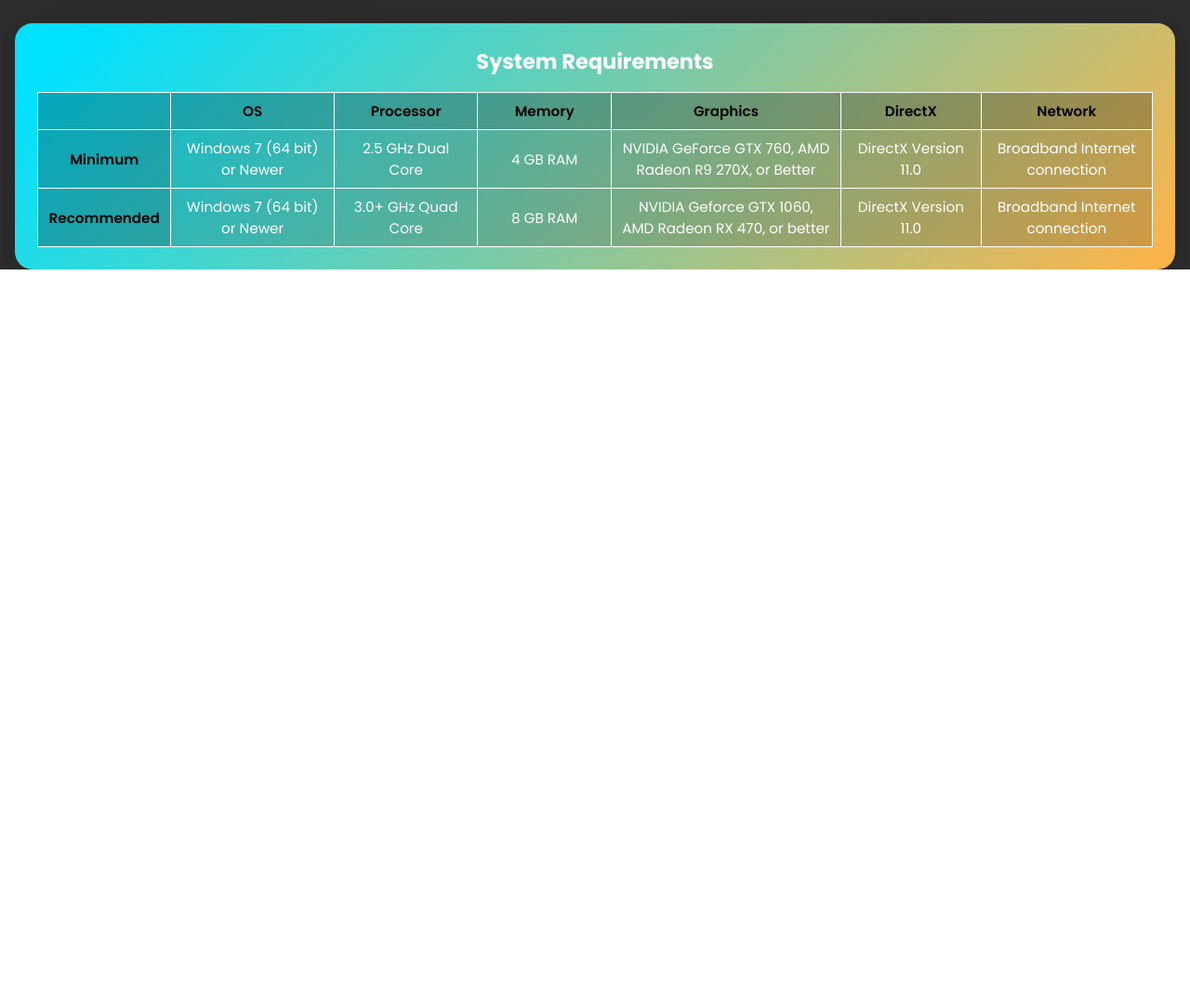
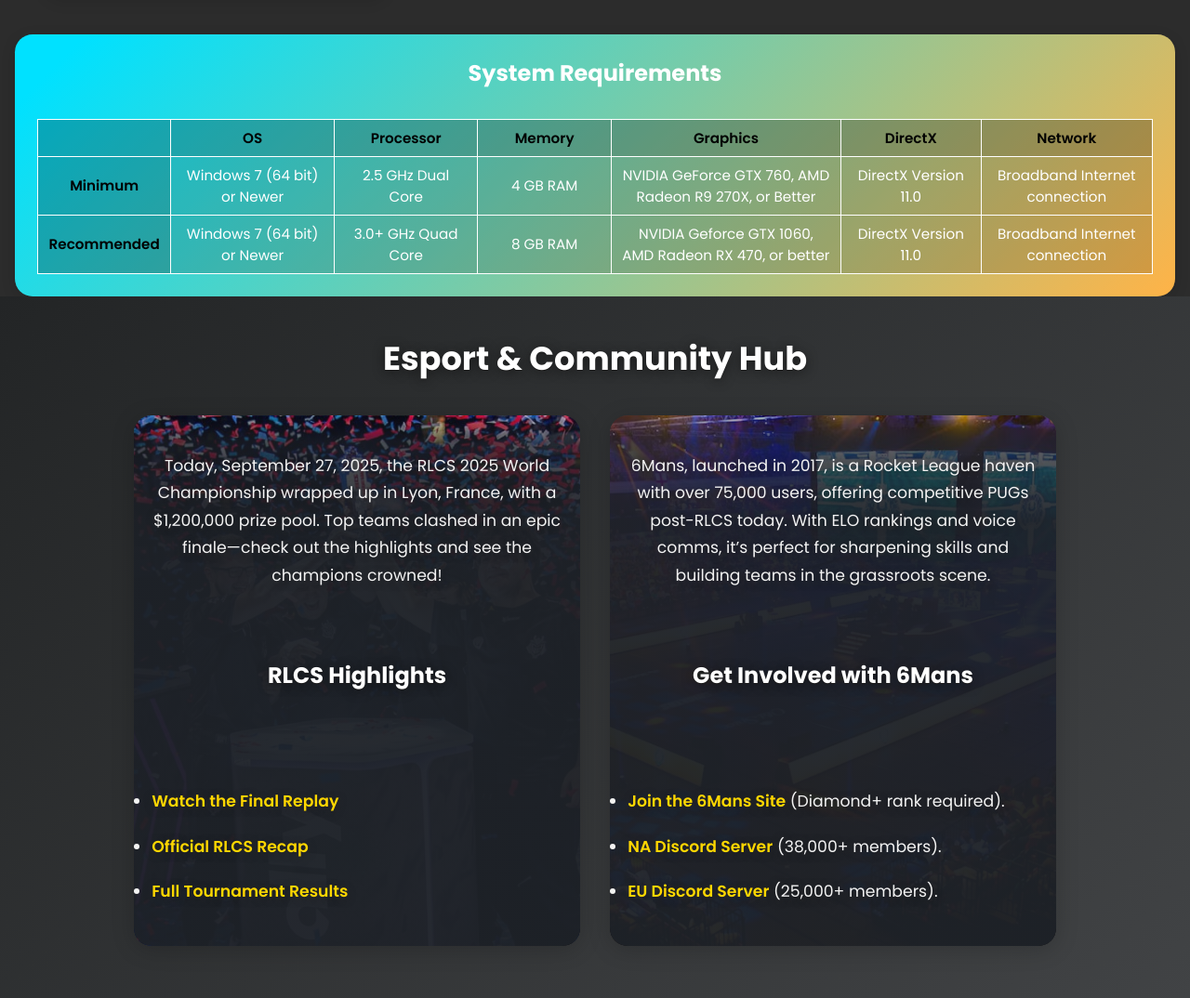
Before and after one commit to JoelLofgrenn/Webutveckling-1---Prov-1, a plain HTML site: page index.html in a window 1280 px wide. Shown: the part 1320-2394 px from the top of the page at 93% size. Before the commit the page ends 1610 px from the top, so only its background shows below. Drawn offline with Linux system fonts and the light colour scheme; a web font is replaced by a local one.

Commit message:
esport code is done
ytay

```diff
--- a/index.html
+++ b/index.html
@@ -93,6 +93,34 @@
 
         </section>
 
+        <section id="esport-community" aria-labelledby="esport-community-heading">
+            <h2 id="esport-community-heading">Esport & Community Hub</h2>
+
+            <div class="esport-community-split">
+                <div class="esport-side" style="background-image: url('/images/g2-stride-win-rlcs-rocket-league-london-major-2024.jpg');">
+                <p>Today, September 27, 2025, the RLCS 2025 World Championship wrapped up in Lyon, France, with a $1,200,000 prize pool. Top teams clashed in an epic finale—check out the highlights and see the champions crowned!</p>
+
+                <h3 id="rlcs-highlights">RLCS Highlights</h3>
+                <ul>
+                    <li><a href="https://www.twitch.tv/rocketleague" target="_blank" rel="noopener">Watch the Final Replay</a></li>
+                    <li><a href="https://esports.rocketleague.com" target="_blank" rel="noopener">Official RLCS Recap</a></li>
+                    <li><a href="https://liquipedia.net/rocketleague/Rocket_League_Championship_Series/2025" target="_blank" rel="noopener">Full Tournament Results</a></li>
+                </ul>
+                </div>
+
+                <div class="community-side" style="background-image: url('/images/rlcs-s5-venue.avif');">
+                <p>6Mans, launched in 2017, is a Rocket League haven with over 75,000 users, offering competitive PUGs post-RLCS today. With ELO rankings and voice comms, it’s perfect for sharpening skills and building teams in the grassroots scene.</p>
+
+                <h3 id="join-6mans">Get Involved with 6Mans</h3>
+                <ul>
+                    <li><a href="https://www.rl6mans.com/" target="_blank" rel="noopener">Join the 6Mans Site</a> (Diamond+ rank required).</li>
+                    <li><a href="https://discord.com/invite/6mans" target="_blank" rel="noopener">NA Discord Server</a> (38,000+ members).</li>
+                    <li><a href="https://discord.com/invite/6manseu" target="_blank" rel="noopener">EU Discord Server</a> (25,000+ members).</li>
+                </ul>
+                </div>
+            </div>
+        </section>
+
     </main>
 </body>
 </html>
--- a/style.css
+++ b/style.css
@@ -1,5 +1,4 @@
 @import url('https://fonts.googleapis.com/css2?family=Poppins:ital,wght@0,100;0,200;0,300;0,400;0,500;0,600;0,700;0,800;0,900;1,100;1,200;1,300;1,400;1,500;1,600;1,700;1,800;1,900&family=Sixtyfour+Convergence&display=swap');
-
 
 *{
     padding: 0;
@@ -62,7 +61,7 @@ nav ul li a {
     align-items: center;
     justify-content: center;
     padding: 2.5rem 3rem;
-    background: rgba(255, 255, 255, 0.85); /* soft white */
+    background: rgba(255, 255, 255, 0.85);
     backdrop-filter: blur(18px);
     border-radius: 1.5rem;
     box-shadow: 0 8px 32px 0 rgba(0,0,0,0.10);
@@ -94,8 +93,6 @@ nav ul li a {
     height: auto;
     background-color: rgb(44, 44, 44);
 }
-
-
 
 .boxes-get {
     display: flex;
@@ -223,6 +220,119 @@ nav ul li a {
     font-weight: 700;
 }
 
+#esport-community {
+    padding: 2.5rem 0.5rem;
+    background: linear-gradient(135deg, #232526 0%, #414345 100%);
+}
+
+#esport-community h2,
+#esport-community h3 {
+    color: #fff;
+    text-shadow: 0 2px 12px #111a, 0 1px 0 #222;
+    margin-bottom: 1.2rem;
+}
+
+#esport-community p,
+#esport-community ul li {
+    color: #f3f3f3;
+    font-size: 1.08rem;
+    line-height: 1.7;
+    margin-bottom: 1.2rem;
+    text-shadow: 0 2px 8px #222a;
+}
+
+#esport-community a {
+    color: #ffd700;
+    font-weight: 600;
+    transition: color 0.2s;
+    text-shadow: 0 2px 8px #222a;
+}
+
+#esport-community a:hover {
+    color: #fff;
+    text-decoration: underline;
+}
+
+.esport-community-split {
+    display: flex;
+    flex-wrap: wrap;
+    gap: 2rem;
+    justify-content: center;
+    align-items: stretch;
+    padding: 1rem 0;
+}
+
+.esport-side, .community-side {
+    flex: 1 1 320px;
+    min-width: 260px;
+    max-width: 480px;
+    min-height: 320px;
+    background-size: cover;
+    background-position: center;
+    background-repeat: no-repeat;
+    border-radius: 1.2rem;
+    margin: 0;
+    display: flex;
+    flex-direction: column;
+    justify-content: flex-end;
+    align-items: flex-start;
+    position: relative;
+    overflow: hidden;
+    box-shadow: 0 4px 24px 0 rgba(0,0,0,0.18);
+    padding: 0;
+}
+
+.esport-side::before, .community-side::before {
+    content: "";
+    position: absolute;
+    inset: 0;
+    background: linear-gradient(
+        to top,
+        rgba(30,34,40,0.96) 80%,
+        rgba(30,34,40,0.7) 95%,
+        rgba(30,34,40,0.2) 100%
+    );
+    z-index: 1;
+    pointer-events: none;
+}
+
+.esport-side > *, .community-side > * {
+    position: relative;
+    z-index: 2;
+    padding: 2rem 1.2rem 1.5rem 1.2rem;
+    width: 100%;
+    text-shadow: 0 2px 8px #111, 0 1px 0 #222;
+    color: #fff;
+    min-height: 120px;
+    box-sizing: border-box;
+}
+
+.esport-side ul, .community-side ul {
+    padding-left: 1.2rem;
+    margin-bottom: 0;
+}
+
+@media (max-width: 900px) {
+    .esport-community-split {
+        flex-direction: column;
+        gap: 1.2rem;
+        padding: 0.5rem 0;
+    }
+    .esport-side, .community-side {
+        max-width: 98vw;
+        min-width: 0;
+    }
+    #esport-community h2 {
+        font-size: 1.4rem;
+    }
+    #esport-community h3 {
+        font-size: 1.1rem;
+    }
+    #esport-community p {
+        font-size: 0.98rem;
+    }
+}
+
 @media (max-width: 650px) {
     nav {
         flex-direction: column;
@@ -321,3 +431,43 @@ nav ul li a {
         font-size: 1.2rem;
     }
 }
+
+h1, h2, h3 {
+    color: #ffffff;
+    text-shadow: none;
+    font-weight: 700;
+    margin-bottom: 1rem;
+    text-align: center;
+}
+
+h1 {
+    font-size: 2.5rem;
+}
+
+h2 {
+    font-size: 2.2rem;
+}
+
+h3 {
+    font-size: 1.5rem;
+}
+
+p {
+    color: #ffffff;
+    font-size: 1.1rem;
+    line-height: 1.6;
+    margin: 0.5rem 0;
+    text-align: center;
+    text-shadow: none;
+}
+
+a {
+    color: #1e4fa3;
+    font-weight: 600;
+    text-decoration: none;
+    text-shadow: none;
+}
+
+a:hover {
+    text-decoration: underline;
+}
```
Also changed, not shown: images/Gaming_RLCS_TeamVitality.jpg (added), images/g2-stride-win-rlcs-rocket-league-london-major-2024.jpg (added), images/images.jpg (added), images/rlcs-s5-venue.avif (added).
